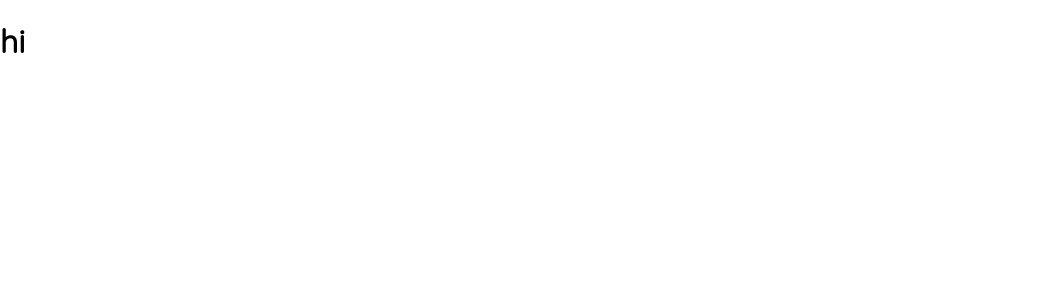
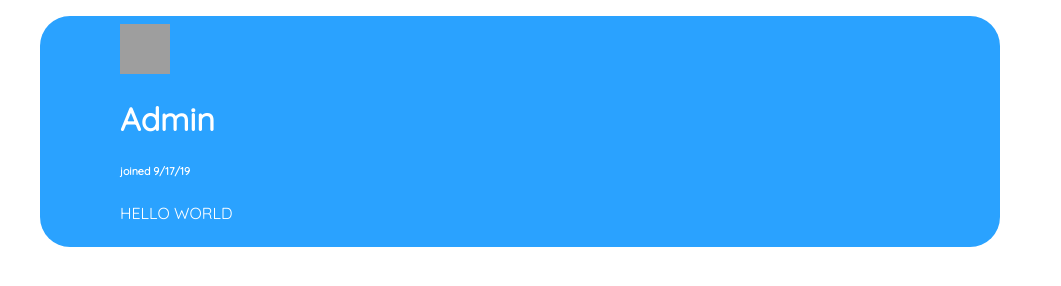
Before and after one commit to YOYITsM3M8/lris, a plain HTML site: page user/admin.html in a window 1280 px wide. Shown: the whole page, without its empty margins (0-1061 px from the left). Drawn offline with Linux system fonts and the light colour scheme; grey boxes are pictures that could not be loaded.

Commit message:
Update admin.html

```diff
--- a/user/admin.html
+++ b/user/admin.html
@@ -6,6 +6,11 @@
     <link rel="stylesheet" type="text/css" href="./../style.css">
   </head>
   <body>
-    <h1>hi<h1>
+    <blockquote>
+      <img src="https://avatars3.githubusercontent.com/u/49005044?s=400&u=7ea503ce448424ede022d5c558c1158fe9d6a152&v=4" height=50 width=50>
+      <h1>Admin</h1>
+      <h6>joined 9/17/19</h6>
+      <p>HELLO WORLD</p>
+    </blockquote>
   </body>
 </html>
```
